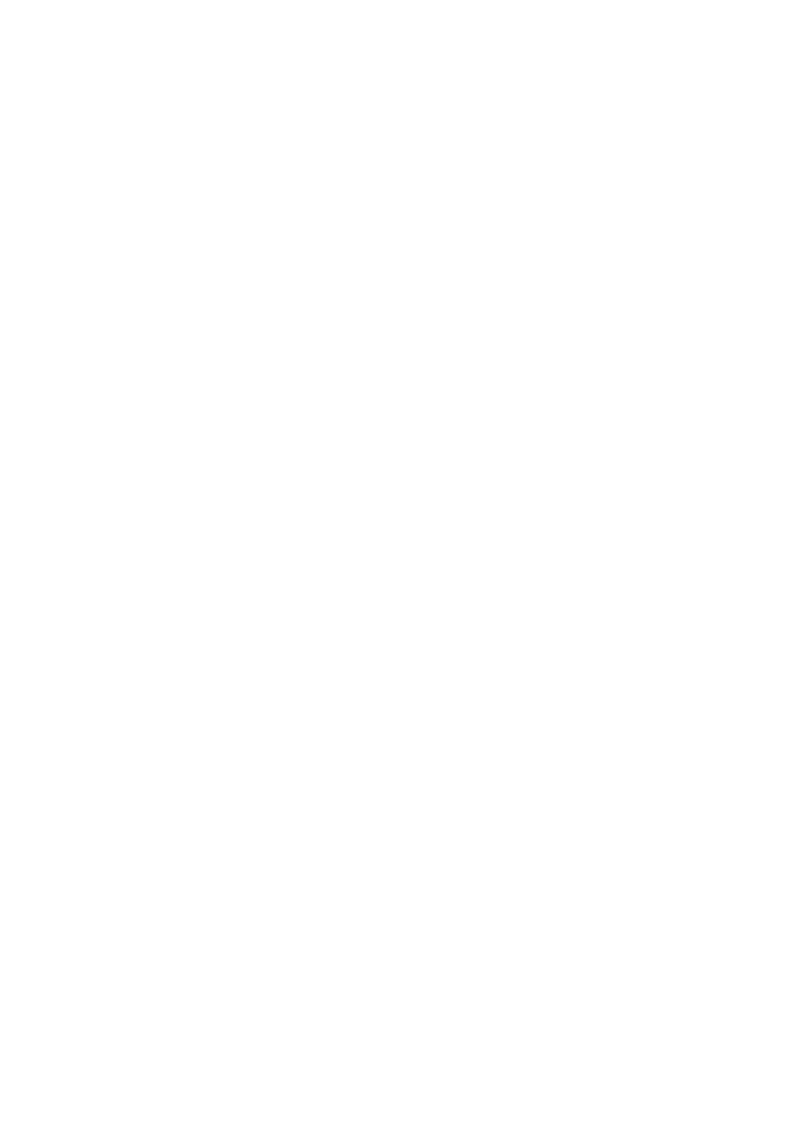
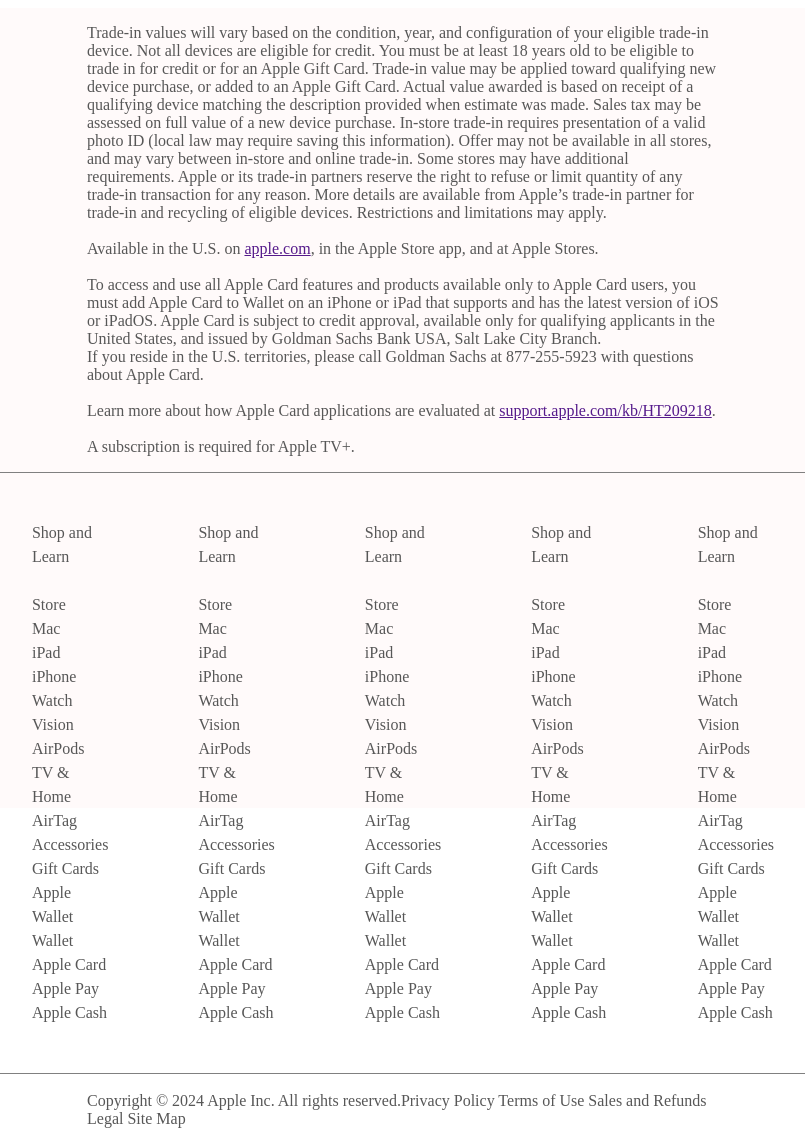
Before and after one commit to dancap82/GroupAppleProject, a plain HTML site: page index.html in a window 1280 px wide. Shown: the whole page, without its empty margins (237-1042 px from the left). Before the commit the page ends 800 px from the top, so only its background shows below. Drawn offline with Linux system fonts and the light colour scheme.

Commit message:
Footer section added

```diff
--- a/index.html
+++ b/index.html
@@ -3,12 +3,126 @@
 <head>
     <meta charset="UTF-8">
     <meta name="viewport" content="width=device-width, initial-scale=1.0">
-    <link rel="stylesheet" href="styles.css">
+    <link rel="stylesheet" href="./styles.css">
     <title>Homepage</title>
 </head>
 <body>
     <!-- Daniele Section -->
-
+    <footer>
+        <div id="f1">
+            <p>Trade-in values will vary based on the condition, year, and configuration of your eligible trade-in device. Not all devices are eligible for credit. You must be at least 18 years old to be eligible to trade in for credit or for an Apple Gift Card. Trade-in value may be applied toward qualifying new device purchase, or added to an Apple Gift Card. Actual value awarded is based on receipt of a qualifying device matching the description provided when estimate was made. Sales tax may be assessed on full value of a new device purchase. In-store trade-in requires presentation of a valid photo ID (local law may require saving this information). Offer may not be available in all stores, and may vary between in-store and online trade-in. Some stores may have additional requirements. Apple or its trade-in partners reserve the right to refuse or limit quantity of any trade-in transaction for any reason. More details are available from Apple’s trade-in partner for trade-in and recycling of eligible devices. Restrictions and limitations may apply.<br><br>
+            Available in the U.S. on <a href="">apple.com</a>, in the Apple Store app, and at Apple Stores.<br><br>
+            To access and use all Apple Card features and products available only to Apple Card users, you must add Apple Card to Wallet on an iPhone or iPad that supports and has the latest version of iOS or iPadOS. Apple Card is subject to credit approval, available only for qualifying applicants in the United States, and issued by Goldman Sachs Bank USA, Salt Lake City Branch.<br>
+            If you reside in the U.S. territories, please call Goldman Sachs at 877-255-5923 with questions about Apple Card.<br><br>
+            Learn more about how Apple Card applications are evaluated at <a href="">support.apple.com/kb/HT209218</a>.<br><br>
+            A subscription is required for Apple TV+.</p>
+        </div>
+        <div id="f2">
+            <div class="links">
+            <br><br>
+            Shop and Learn<br><br>
+            Store<br>
+            Mac<br>
+            iPad<br>
+            iPhone<br>
+            Watch<br>
+            Vision<br>
+            AirPods<br>
+            TV & Home<br>
+            AirTag<br>
+            Accessories<br>
+            Gift Cards<br>
+            Apple Wallet<br>
+            Wallet<br>
+            Apple Card<br>
+            Apple Pay<br>
+            Apple Cash<br><br><br>
+        </div>
+        <div class="links">
+            <br><br>
+            Shop and Learn<br><br>
+            Store<br>
+            Mac<br>
+            iPad<br>
+            iPhone<br>
+            Watch<br>
+            Vision<br>
+            AirPods<br>
+            TV & Home<br>
+            AirTag<br>
+            Accessories<br>
+            Gift Cards<br>
+            Apple Wallet<br>
+            Wallet<br>
+            Apple Card<br>
+            Apple Pay<br>
+            Apple Cash<br><br><br>
+        </div>
+        <div class="links">
+            <br><br>
+            Shop and Learn<br><br>
+            Store<br>
+            Mac<br>
+            iPad<br>
+            iPhone<br>
+            Watch<br>
+            Vision<br>
+            AirPods<br>
+            TV & Home<br>
+            AirTag<br>
+            Accessories<br>
+            Gift Cards<br>
+            Apple Wallet<br>
+            Wallet<br>
+            Apple Card<br>
+            Apple Pay<br>
+            Apple Cash<br><br><br>
+        </div>
+        <div class="links">
+            <br><br>
+            Shop and Learn<br><br>
+            Store<br>
+            Mac<br>
+            iPad<br>
+            iPhone<br>
+            Watch<br>
+            Vision<br>
+            AirPods<br>
+            TV & Home<br>
+            AirTag<br>
+            Accessories<br>
+            Gift Cards<br>
+            Apple Wallet<br>
+            Wallet<br>
+            Apple Card<br>
+            Apple Pay<br>
+            Apple Cash<br><br><br>
+        </div>
+        <div class="links">
+            <br><br>
+            Shop and Learn<br><br>
+            Store<br>
+            Mac<br>
+            iPad<br>
+            iPhone<br>
+            Watch<br>
+            Vision<br>
+            AirPods<br>
+            TV & Home<br>
+            AirTag<br>
+            Accessories<br>
+            Gift Cards<br>
+            Apple Wallet<br>
+            Wallet<br>
+            Apple Card<br>
+            Apple Pay<br>
+            Apple Cash<br><br><br>
+        </div>
+        </div>
+        <div id="f3">
+            <br>Copyright © 2024 Apple Inc. All rights reserved.Privacy Policy Terms of Use Sales and Refunds Legal Site Map<br>
+        </div>
+    </footer>
     <!-- Rabia Section -->
 
     <!-- Royce Section  -->
--- a/styles.css
+++ b/styles.css
@@ -0,0 +1,36 @@
+footer {
+    background-color: rgb(255, 250, 250);
+    display: flex;
+    height: 100vh;
+    flex-direction: column;
+    justify-content: flex-start;
+    align-items: center;
+    padding: 0 25%;
+
+}
+
+#f1 {
+
+    color: rgb(87, 87, 87);
+}
+
+#f2 {
+    display: flex;
+    flex-direction: row;
+    border-top: 1px solid gray;
+    border-bottom: 1px solid gray;
+    color: rgb(87, 87, 87);
+
+
+}
+
+
+#f3 {
+    color: rgb(87, 87, 87);
+}
+
+.links {
+    line-height: 1.5;
+    padding-left: 45px;
+    padding-right: 45px;
+}
```
